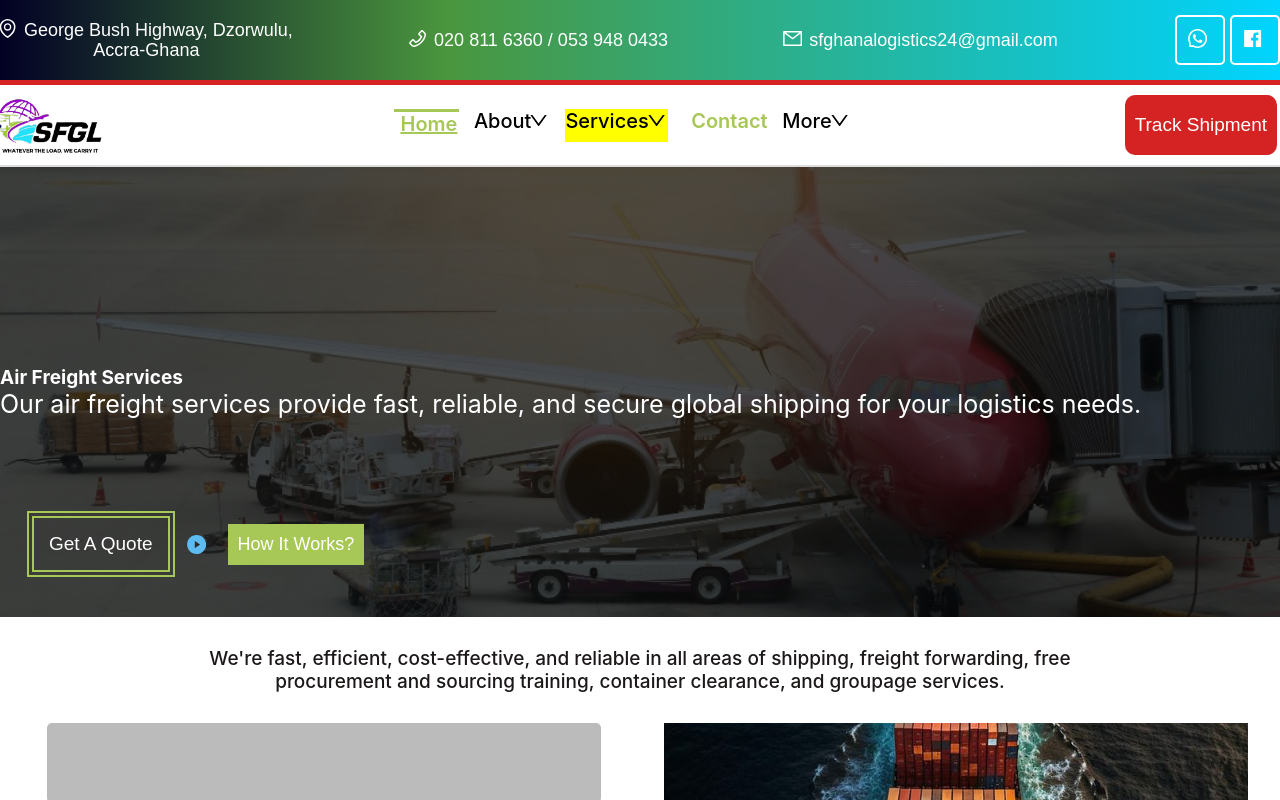
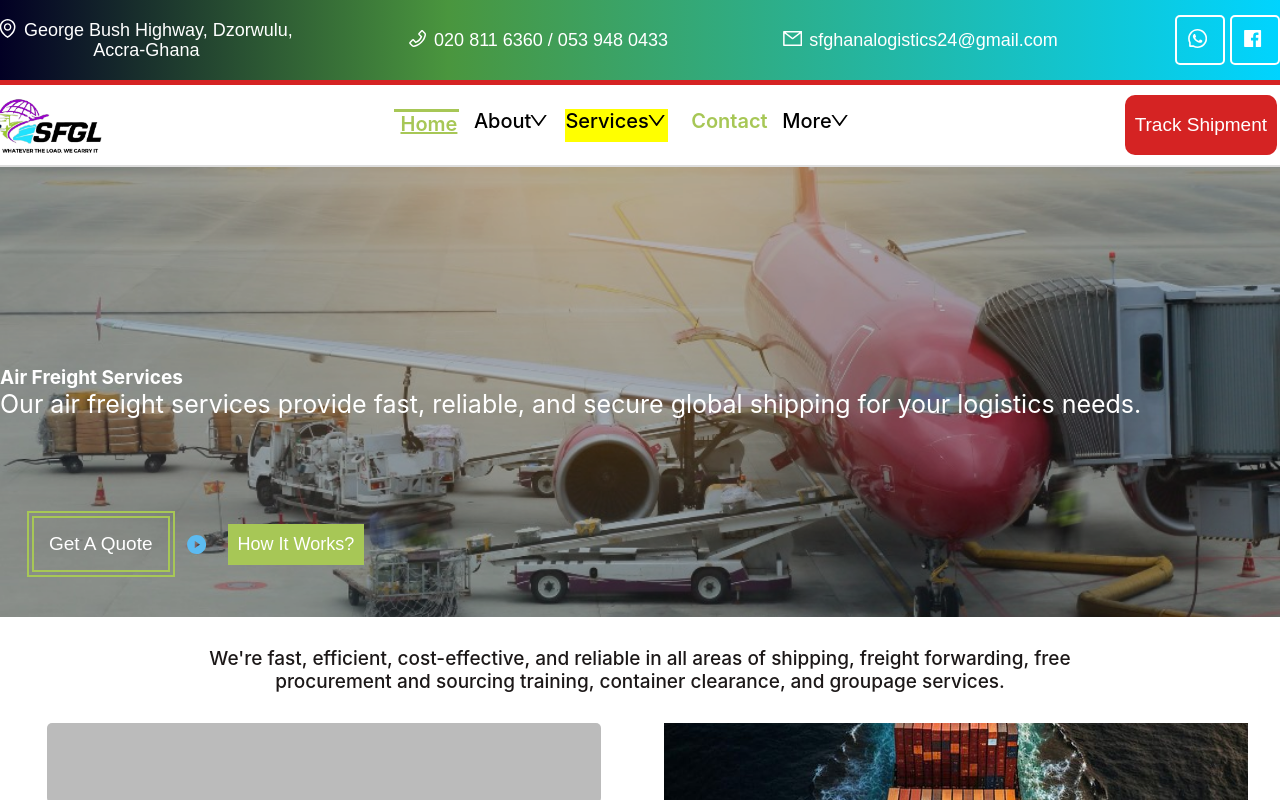
Before and after one commit to Akuafo-Patawah12/SGF-Logistics, a React (Create React App) app in the folder Client/: page / in a window 1280 px wide. Shown: the top 800 px of the page. Built offline with nearby package versions, Linux system fonts and the light colour scheme; no server answers.

Commit message:
update Nov 11

```diff
--- a/Client/src/Pages/Home.css
+++ b/Client/src/Pages/Home.css
@@ -227,7 +227,7 @@
     height: 100%;
     width: 100%;
     z-index: 9;
-    background: rgba(0, 0, 0, 0.7);
+    background: rgba(0, 0, 0, 0.3);
   }
   .cover > section{
      margin-top: 80px;
```
